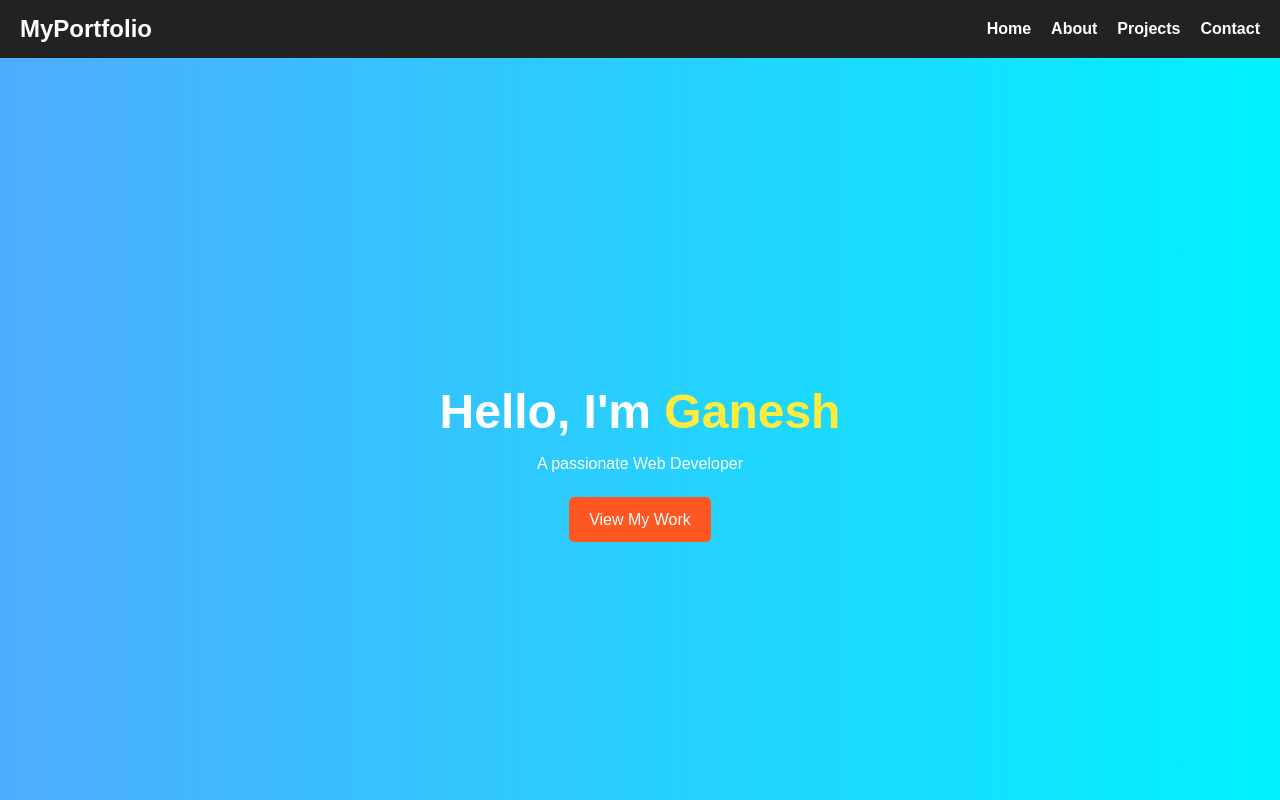
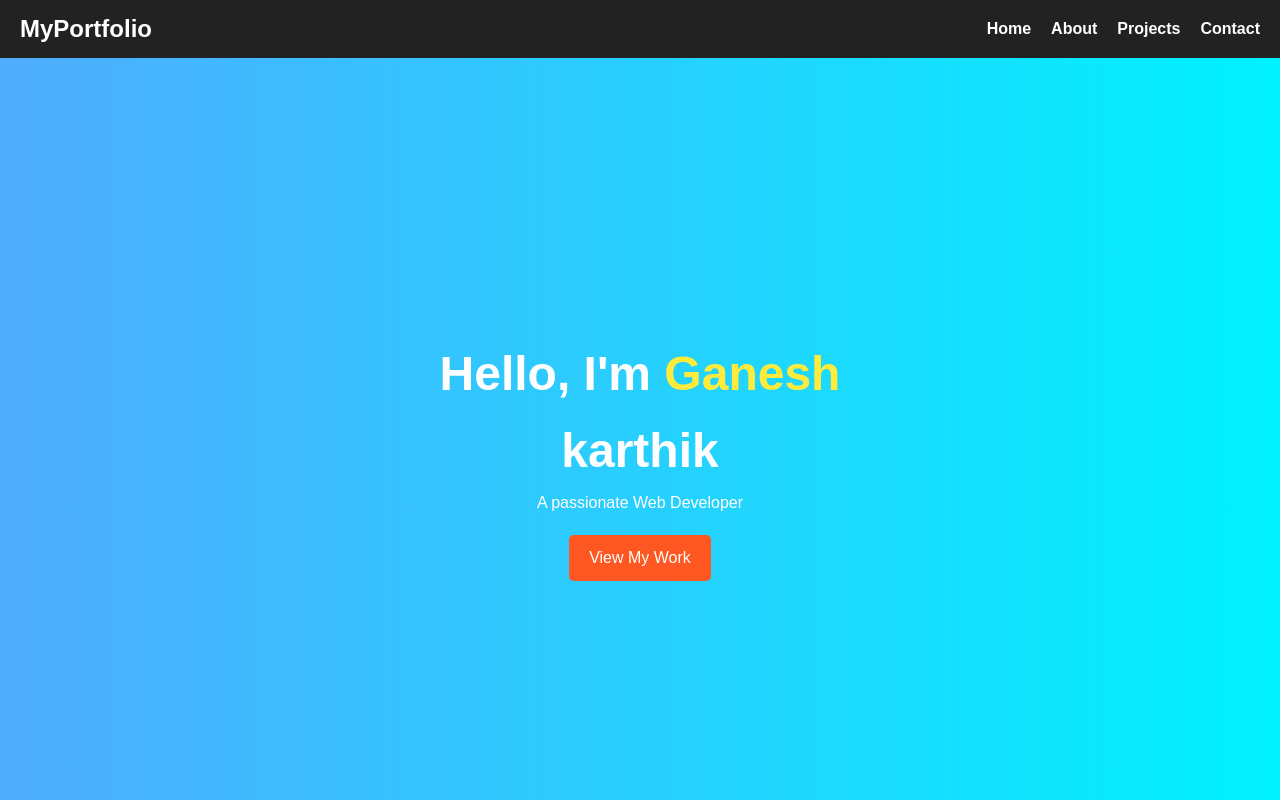
Before and after one commit to saimanikumarpilla/demo, a plain HTML site: page index.html in a window 1280 px wide. Shown: the top 800 px of the page. Drawn offline with Linux system fonts and the light colour scheme.

Commit message:
version-2

```diff
--- a/index.html
+++ b/index.html
@@ -25,6 +25,7 @@
   <section id="home" class="home">
     <div class="home-content">
       <h1>Hello, I'm <span>Ganesh</span></h1>
+      <h1>karthik</h1>
       <p>A passionate Web Developer</p>
       <a href="#projects" class="btn">View My Work</a>
     </div>
```
